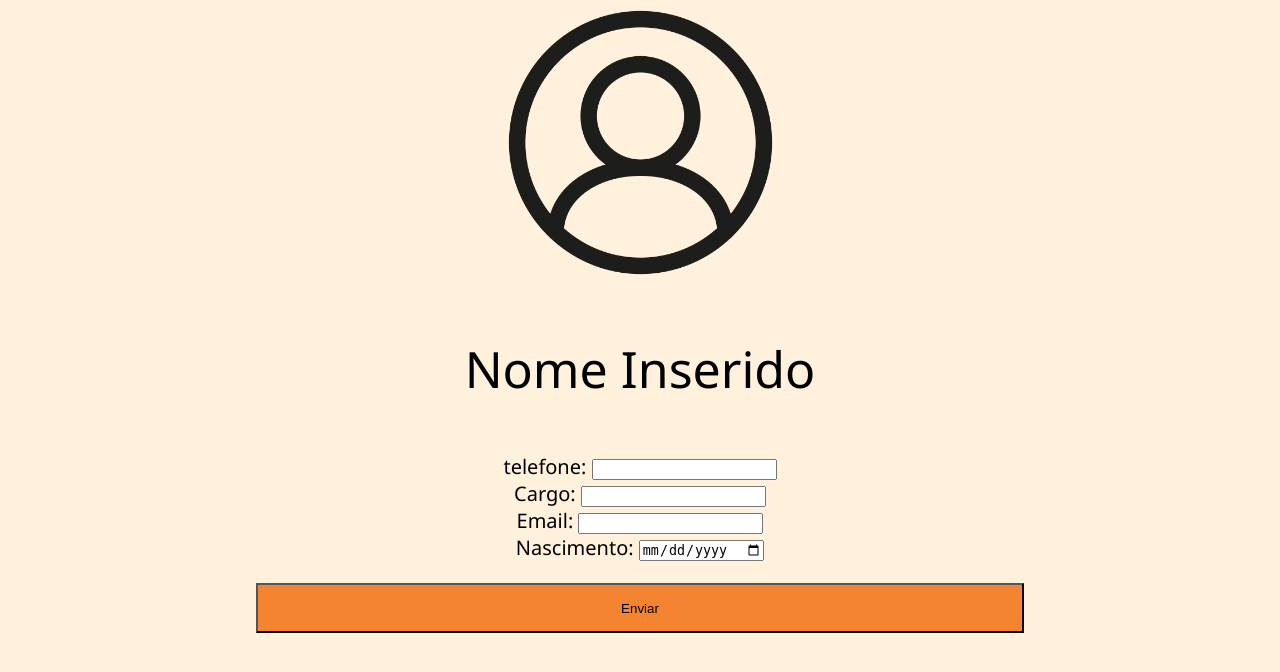
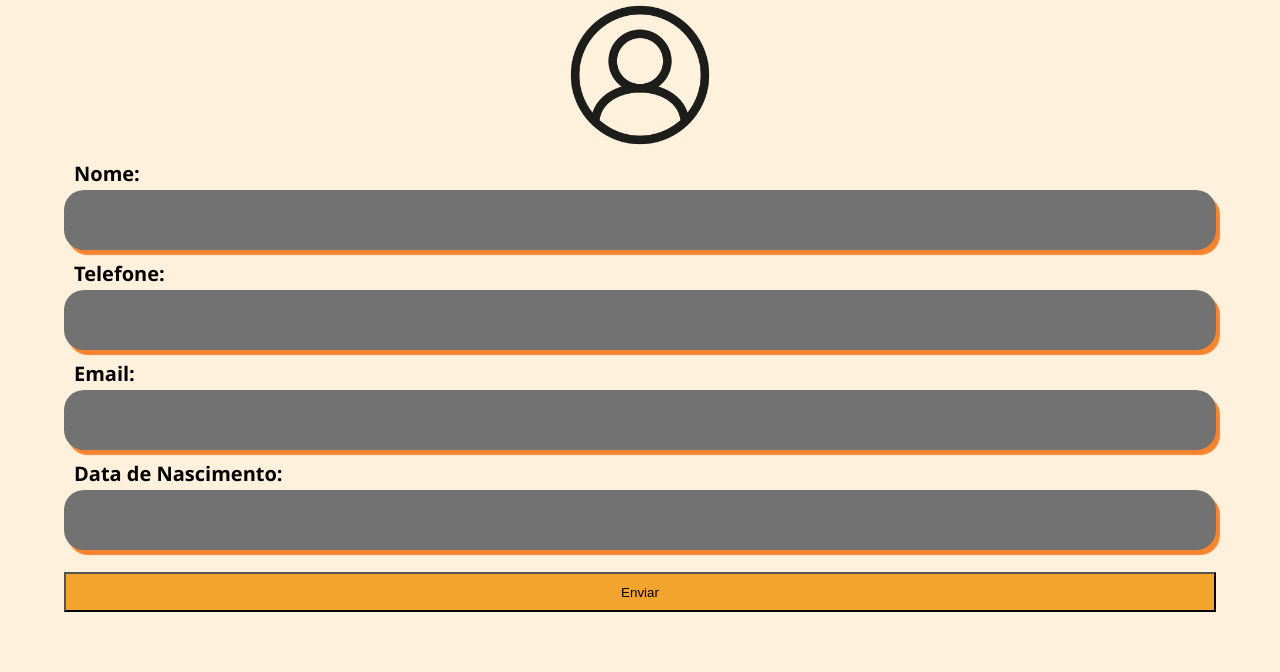
Before and after one commit to MassayoshiOgawa/Sesi-PRPA-S.A-Ferrovia, a PHP site: page /public/perfil.html in a window 1280 px wide. Shown: the part 90-762 px from the top of the page. Run offline with PHP 8.4, Linux system fonts and the light colour scheme.

Commit message:
PerfilTerminado

```diff
--- a/public/perfil.html
+++ b/public/perfil.html
@@ -1,4 +1,3 @@
-
 <!DOCTYPE html>
 <html lang="pt-br">
 
@@ -16,44 +15,20 @@
     </header>
 
 
-    <div class="cont">
-        <img class="dim" src="../assets/userICON.png" alt="">
+    <img class="PerfilIcon" src="../assets/userICON.png" alt="">
+     <form id="escreverNotificacao_form" class="relatarContainer">
+            <label class="relatarLabel">Nome:</label>
+            <input type="text" id="inNome" class="relatarInput" required>
+            <label class="relatarLabel">Telefone:</label>
+            <input type="text" id="inDesc" class="relatarInput" required>
+            <label class="relatarLabel">Email:</label>
+            <input type="text" id="inGrau" class="relatarInput" required>
+            <label class="relatarLabel">Data de Nascimento:</label>
+            <input type="text" id="inHorario" class="relatarInput" required>
+           <br>
+            <button type= "submit" class=" botaoEnviarPerfil" > Enviar</button>
+        </form>
 
-
-        <div class="nomesla">
-            <P>
-                Nome Inserido
-            </P>
-        </div>
-
-        <p class="per par">
-            telefone:
-            <input type="text">
-        </p>
-
-        <p class="per par">
-            Cargo:
-            <input type="text">
-        </p>
-
-        <p class="per par">
-            Email:
-            <input type="text">
-        </p>
-
-        <p class="per par">
-            Nascimento:
-            <input type="date">
-        </p>
-        <br>
-
-
-
-    </div>
-    <div class="ca">
-        <button class="but" type="submit">Enviar</button>
-
-    </div>
 </body>
 
 </html>
--- a/style/style.css
+++ b/style/style.css
@@ -285,14 +285,21 @@ header>div {
     background-color: blue;
 }
 
+    /*Classes do perfil*/
 .voltarICON {
     margin: 20px;
     height: 75%;
 }
+.botaoEnviarPerfil{
+    height: 40px;
+    background-color: #f2a42d;
+}
 
-.dim {
-    height: 285px;
+.PerfilIcon {
+    height: 150px;
     margin: auto;
+    display: flex;
+    justify-content: center;
 }
 
 .cont {
@@ -305,8 +312,9 @@ header>div {
 }
 
 .par {
-    text-align: center;
+    text-align:  center;
     font-size: 20px;
+
 
 }
 
@@ -317,6 +325,11 @@ header>div {
 
 .per {
     margin: 0;
+    text-align: left;
+    padding-right: 10 px;
+    width: 150px;
+
+
 }
 
 .voltarICON {
@@ -338,6 +351,11 @@ header>div {
     display: flex;
     flex-direction: column;
     padding: 9%;
+}
+
+.info{
+    padding-right: 10px;
+
 }
 
 #botaoRelatar {
@@ -368,6 +386,7 @@ header>div {
     font-size: 20px;
     margin-left: 10px;
 }
+
 
 .relatarInput {
     all: unset;
```
